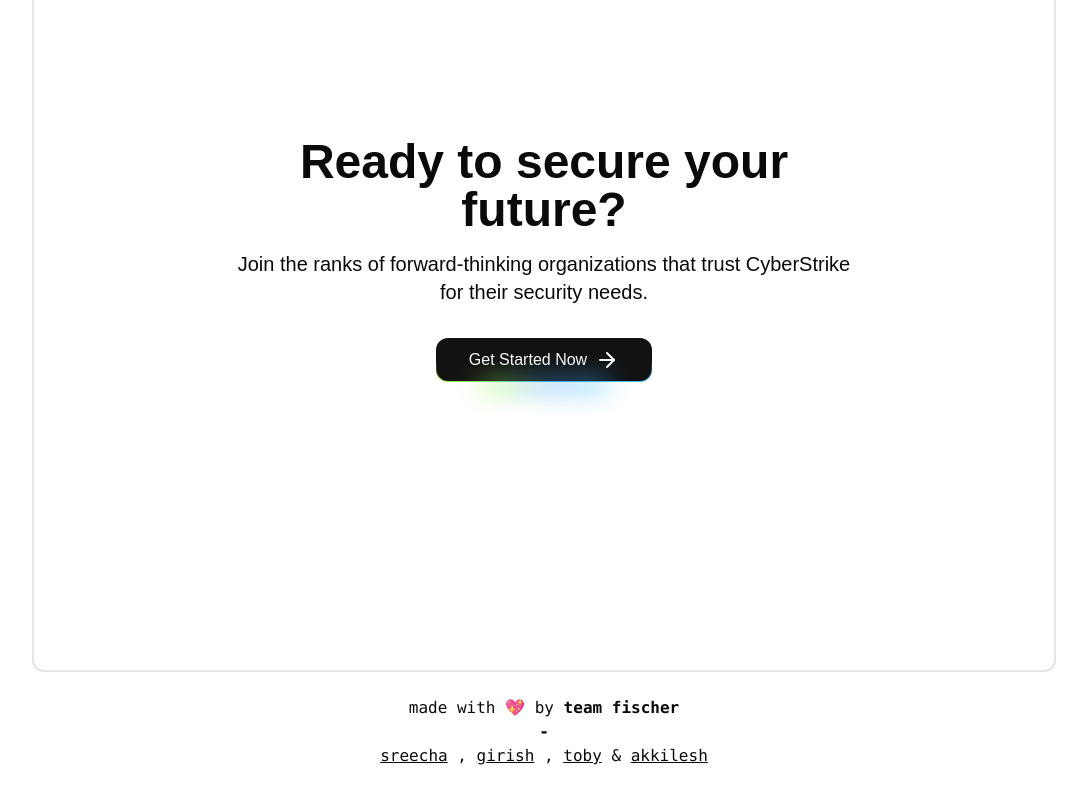
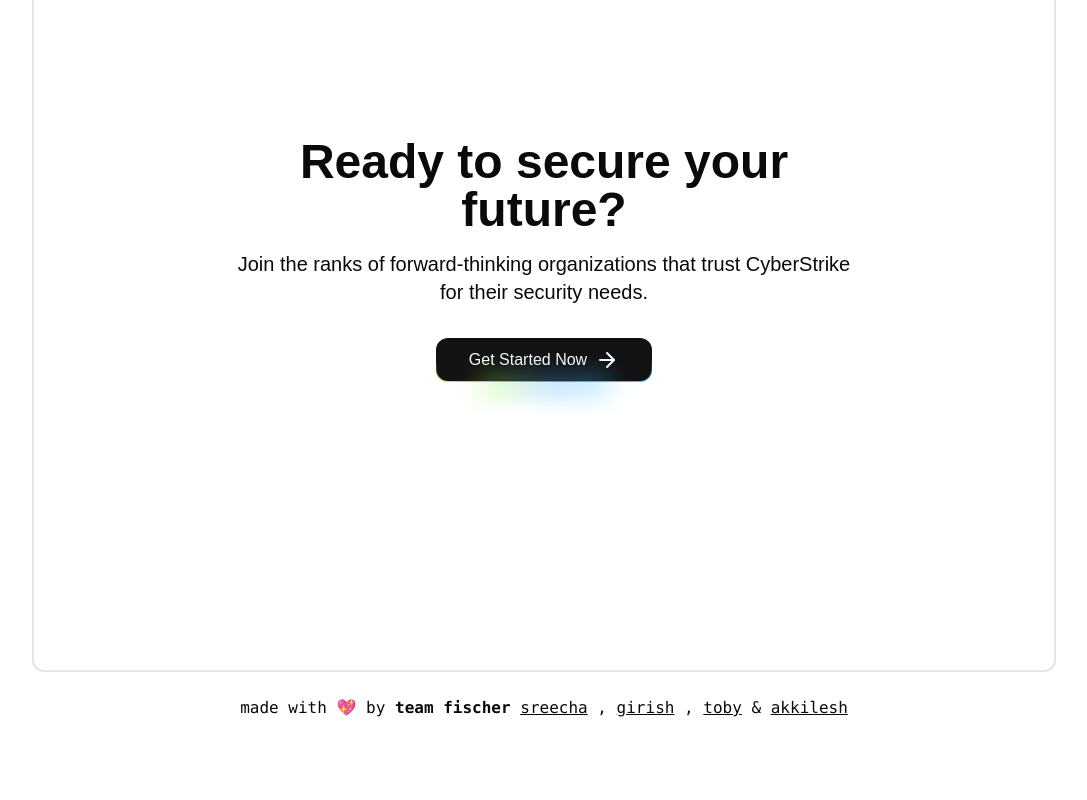
Before and after one commit to sr2echa/CyberStrike, a Next.js app in the folder frontend/: page / in a window 1280 px wide. Shown: the part 3600-4400 px from the top of the page, without its empty margins (96-1183 px from the left). After the commit the page ends 4352 px from the top, so only its background shows below. Built offline with nearby package versions, Linux system fonts and the light colour scheme.

Commit message:
fixed footer

```diff
--- a/frontend/app/page.tsx
+++ b/frontend/app/page.tsx
@@ -60,7 +60,7 @@
         <BigCard />
       </div>
       <div className="pt-6 pb-4">
-        <p className="text-center font-mono lowercase pb-4">Made with 💖 by <span className="font-extrabold">Team Fischer <span className="sm:block hidden">-</span> </span> <span className="block sm:hidden"><br /></span> <a className="underline" href="https://github.com/sr2echa">Sreecha</a> , <a className="underline" href="https://github.com/wreckage0907">Girish</a> , <a className="underline" href="https://github.com/TobyVincentJohn">Toby</a> & <a className="underline" href="https://github.com/Akkilesh-A">Akkilesh</a></p>
+        <p className="text-center font-mono lowercase pb-4">Made with 💖 by <span className="font-extrabold">Team Fischer</span> <a className="underline" href="https://github.com/sr2echa">Sreecha</a> , <a className="underline" href="https://github.com/wreckage0907">Girish</a> , <a className="underline" href="https://github.com/TobyVincentJohn">Toby</a> & <a className="underline" href="https://github.com/Akkilesh-A">Akkilesh</a></p>
       </div>
     </div>
   )
```
